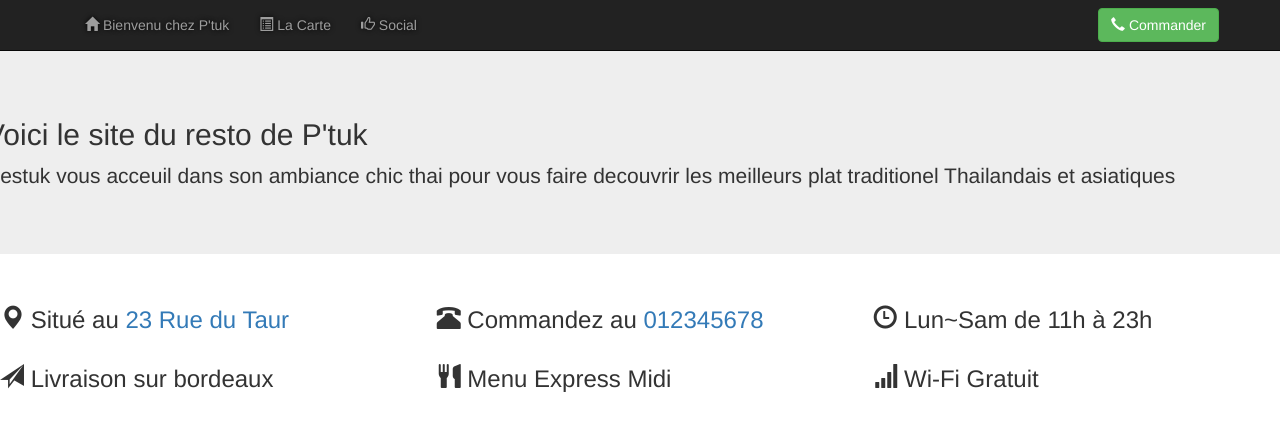
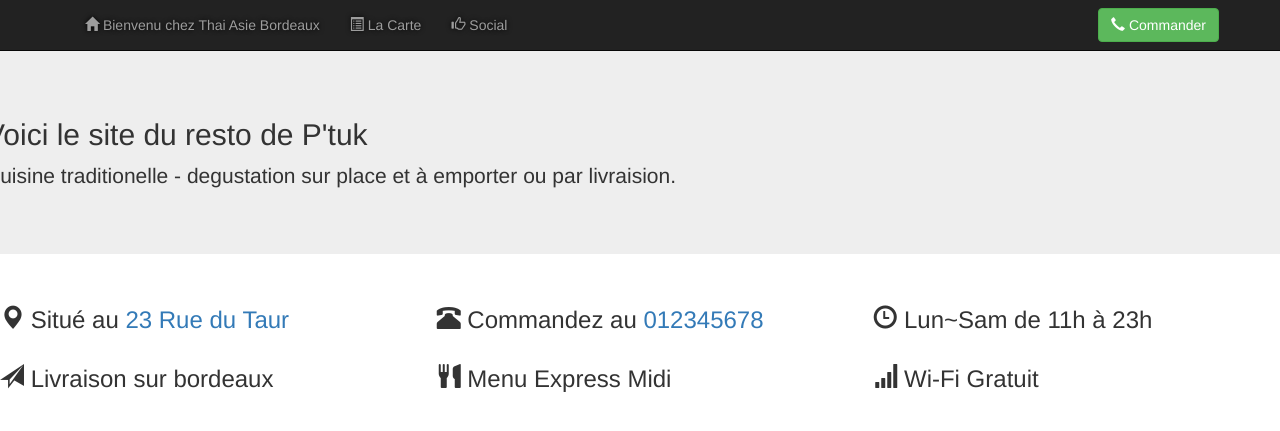
Before and after one commit to niris/thaiasiebordeaux, a Jekyll site: the page built from bienvenu.html, in a window 1280 px wide. Shown: the top 431 px of the page. Built offline with Jekyll 4.4.1, drawn with Linux system fonts in a browser that asks for light colours.

Commit message:
Update bienvenu.html

```diff
--- a/bienvenu.html
+++ b/bienvenu.html
@@ -1,14 +1,14 @@
 ---
 layout: default
 ordre: 1
-titre: Bienvenu chez P'tuk
+titre: Bienvenu chez Thai Asie Bordeaux
 image: http://www.kennyspanasian.com/images/home_image.jpg
 icone: home
 ---
 
 <div class="row"><div class="col"><div class="jumbotron">
 <h2>Voici le site du resto de P'tuk</h2>
-<p>Restuk vous acceuil dans son ambiance chic thai pour vous faire decouvrir les meilleurs plat traditionel Thailandais et asiatiques</p>
+<p>Cuisine traditionelle - degustation sur place et à emporter ou par livraision.</p>
 </div></div></div>
 
 <div class="row">
```
